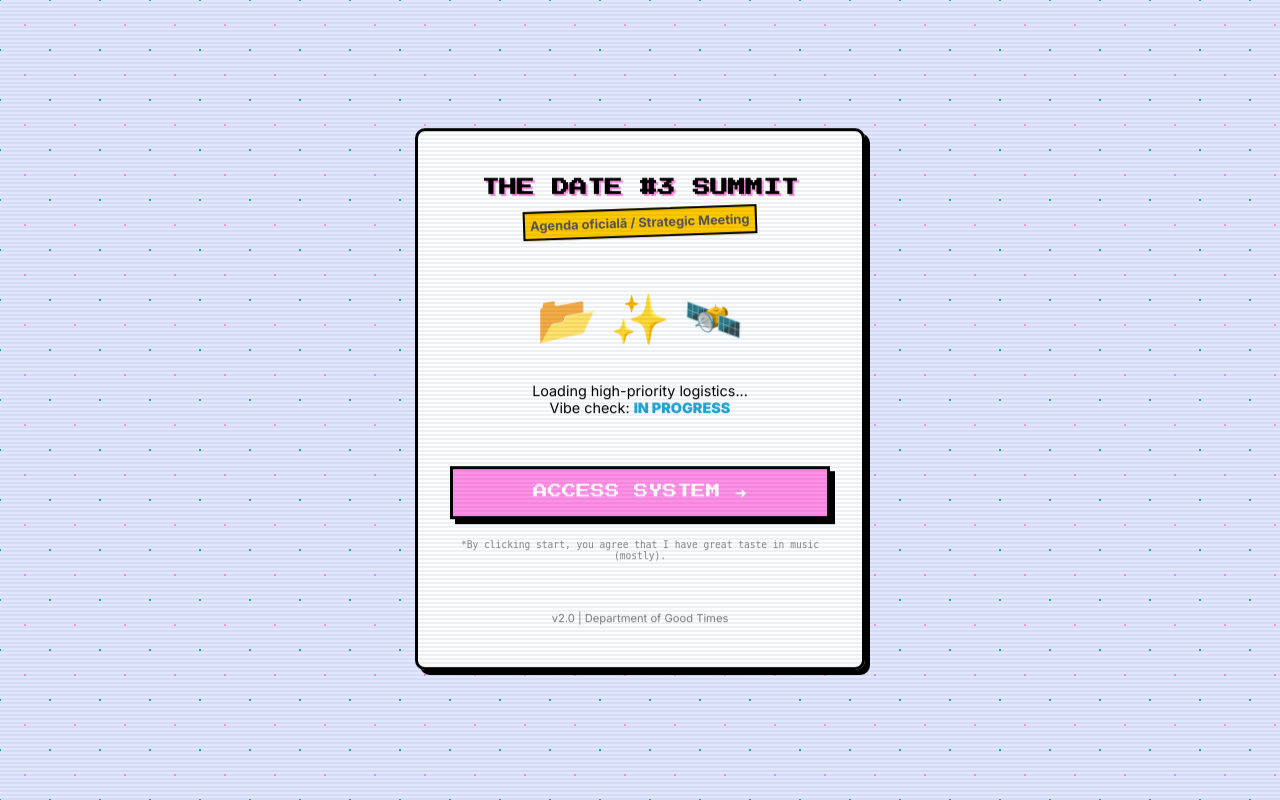
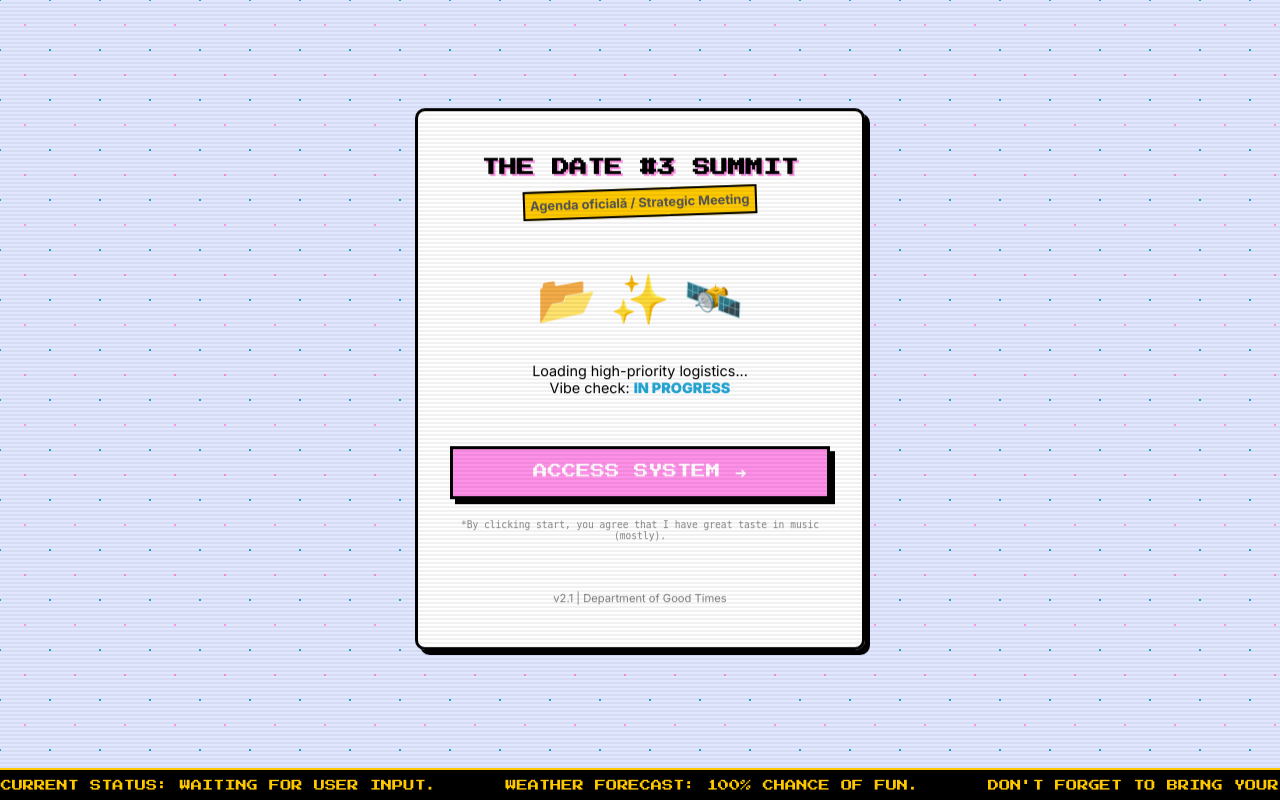
Before and after one commit to JustEdward01/Date3, a Flask app: page / in a window 1280 px wide. Run offline with Flask 3, Linux system fonts and the light colour scheme; some libraries are stand-ins or nearby versions.

Commit message:
Add files via upload

```diff
--- a/templates/index.html
+++ b/templates/index.html
@@ -8,6 +8,8 @@
     <link rel="preconnect" href="https://fonts.googleapis.com">
     <link rel="preconnect" href="https://fonts.gstatic.com" crossorigin>
     <link href="https://fonts.googleapis.com/css2?family=Inter:wght@400;700;900&family=Press+Start+2P&display=swap" rel="stylesheet">
+
+    <script src="https://cdn.jsdelivr.net/npm/canvas-confetti@1.6.0/dist/confetti.browser.min.js"></script>
 
     <style>
         :root {
@@ -25,6 +27,7 @@
         * {
             box-sizing: border-box;
             -webkit-tap-highlight-color: transparent;
+            cursor: crosshair; /* FLAVOR: Cursor tactic */
         }
 
         body {
@@ -43,6 +46,7 @@
             display: flex;
             justify-content: center;
             align-items: center;
+            flex-direction: column;
         }
 
         .scanlines {
@@ -66,7 +70,7 @@
         .main-container {
             width: 90%;
             max-width: 450px;
-            background: rgba(255, 255, 255, 0.9);
+            background: rgba(255, 255, 255, 0.95);
             border: var(--border-thick);
             box-shadow: var(--shadow-hard);
             padding: 2rem;
@@ -74,6 +78,8 @@
             border-radius: 10px;
             backdrop-filter: blur(5px);
             animation: float 6s ease-in-out infinite;
+            z-index: 10;
+            margin-bottom: 40px; /* Spatiu pt ticker */
         }
 
         @keyframes float {
@@ -139,7 +145,8 @@
             padding: 15px 30px;
             border: var(--border-thick);
             box-shadow: var(--shadow-hard);
-            cursor: pointer;
+            cursor: pointer; /* Va fi override de crosshair */
+            cursor: crosshair;
             transition: all 0.2s cubic-bezier(0.18, 0.89, 0.32, 1.28);
             margin-top: 20px;
             text-transform: uppercase;
@@ -170,7 +177,7 @@
             border: var(--border-thick);
             padding: 15px;
             border-radius: 8px;
-            cursor: pointer;
+            cursor: crosshair;
             transition: transform 0.3s cubic-bezier(0.18, 0.89, 0.32, 1.28), background 0.2s;
             position: relative;
             overflow: hidden;
@@ -279,49 +286,61 @@
             50% { opacity: 0; }
         }
 
-        .glitch {
-            position: relative;
+        /* Glitch text */
+        .glitch { position: relative; }
+        .glitch::before, .glitch::after {
+            content: attr(data-text); position: absolute; top: 0; left: 0; width: 100%; height: 100%;
+        }
+        .glitch::before {
+            left: 2px; text-shadow: -1px 0 red; clip: rect(24px, 550px, 90px, 0); animation: glitch-anim-2 3s infinite linear alternate-reverse;
+        }
+        .glitch::after {
+            left: -2px; text-shadow: -1px 0 blue; clip: rect(85px, 550px, 140px, 0); animation: glitch-anim 2.5s infinite linear alternate-reverse;
+        }
+        @keyframes glitch-anim {
+            0% { clip: rect(13px, 9999px, 81px, 0); } 20% { clip: rect(98px, 9999px, 11px, 0); } 40% { clip: rect(3px, 9999px, 58px, 0); }
+            60% { clip: rect(62px, 9999px, 2px, 0); } 80% { clip: rect(24px, 9999px, 95px, 0); } 100% { clip: rect(45px, 9999px, 31px, 0); }
+        }
+        @keyframes glitch-anim-2 {
+            0% { clip: rect(65px, 9999px, 96px, 0); } 20% { clip: rect(9px, 9999px, 4px, 0); } 40% { clip: rect(47px, 9999px, 19px, 0); }
+            60% { clip: rect(83px, 9999px, 73px, 0); } 80% { clip: rect(31px, 9999px, 55px, 0); } 100% { clip: rect(94px, 9999px, 18px, 0); }
         }
 
-        .glitch::before, .glitch::after {
-            content: attr(data-text);
-            position: absolute;
-            top: 0;
-            left: 0;
+        /* --- FLAVOR: SCROLLING TICKER --- */
+        .ticker-wrap {
+            position: fixed;
+            bottom: 0;
             width: 100%;
-            height: 100%;
+            overflow: hidden;
+            height: 30px;
+            background-color: var(--dark);
+            padding-left: 100%;
+            box-sizing: content-box;
+            border-top: 2px solid var(--accent);
+            z-index: 1000;
         }
 
-        .glitch::before {
-            left: 2px;
-            text-shadow: -1px 0 red;
-            clip: rect(24px, 550px, 90px, 0);
-            animation: glitch-anim-2 3s infinite linear alternate-reverse;
+        .ticker {
+            display: inline-block;
+            height: 30px;
+            line-height: 30px;
+            white-space: nowrap;
+            padding-right: 100%;
+            box-sizing: content-box;
+            animation: ticker 20s linear infinite;
         }
 
-        .glitch::after {
-            left: -2px;
-            text-shadow: -1px 0 blue;
-            clip: rect(85px, 550px, 140px, 0);
-            animation: glitch-anim 2.5s infinite linear alternate-reverse;
+        .ticker__item {
+            display: inline-block;
+            padding: 0 2rem;
+            font-size: 0.7rem;
+            color: var(--accent);
+            font-family: 'Press Start 2P', cursive;
         }
 
-        @keyframes glitch-anim {
-            0% { clip: rect(13px, 9999px, 81px, 0); }
-            20% { clip: rect(98px, 9999px, 11px, 0); }
-            40% { clip: rect(3px, 9999px, 58px, 0); }
-            60% { clip: rect(62px, 9999px, 2px, 0); }
-            80% { clip: rect(24px, 9999px, 95px, 0); }
-            100% { clip: rect(45px, 9999px, 31px, 0); }
-        }
-
-        @keyframes glitch-anim-2 {
-            0% { clip: rect(65px, 9999px, 96px, 0); }
-            20% { clip: rect(9px, 9999px, 4px, 0); }
-            40% { clip: rect(47px, 9999px, 19px, 0); }
-            60% { clip: rect(83px, 9999px, 73px, 0); }
-            80% { clip: rect(31px, 9999px, 55px, 0); }
-            100% { clip: rect(94px, 9999px, 18px, 0); }
+        @keyframes ticker {
+            0% { transform: translate3d(0, 0, 0); }
+            100% { transform: translate3d(-100%, 0, 0); }
         }
 
     </style>
@@ -348,7 +367,7 @@
                 Vibe check: <span style="color:var(--secondary); font-weight:900;">IN PROGRESS</span>
             </p>
 
-            <button class="btn-retro" onclick="goToScreen2()">ACCESS SYSTEM ➜</button>
+            <button class="btn-retro" onclick="startExperience()">ACCESS SYSTEM ➜</button>
 
             <p class="disclaimer">
                 *By clicking start, you agree that I have great taste in music (mostly).
@@ -364,12 +383,12 @@
                     <div class="card-header">
                         <div class="card-title">
                             <span class="card-emoji">☕</span>
-                            <div>Facem Yapping profesional</div>
+                            <div>Lore Dumping Session</div>
                         </div>
                         <span class="card-badge">CLASSY</span>
                     </div>
                     <div class="card-desc">
-                        Ne luam doza zilnica de  cafea la Shake? Still in the talks for it.
+                        Ne luam cafea/ceva bun și facem "Yapping" intensiv. Eu aduc bârfa, tu aduci prezența.
                     </div>
                 </div>
 
@@ -377,12 +396,12 @@
                     <div class="card-header">
                         <div class="card-title">
                             <span class="card-emoji">🚶‍♂️</span>
-                            <div>Plimbare simpla</div>
+                            <div>Side Quest: Urban Explore</div>
                         </div>
-                        <span class="card-badge">EXPLORE</span>
+                        <span class="card-badge">DLC</span>
                     </div>
                     <div class="card-desc">
-                        Side quest prin oraș. Plimbare prin targul de craciun sau de ce nu patinoar? (iti iau pufuleti cu pizza).
+                        Plimbare tactică + căutare snacks. Poate Târgul de Crăciun? (Îți iau pufuleți dacă ești cuminte).
                     </div>
                 </div>
 
@@ -390,12 +409,12 @@
                     <div class="card-header">
                         <div class="card-title">
                             <span class="card-emoji">🍿</span>
-                            <div>Movie</div>
+                            <div>Trauma Bonding (Film)</div>
                         </div>
                         <span class="card-badge">THRILLER</span>
                     </div>
                     <div class="card-desc">
-                        Mergem la filmul cinci nopti la freddy, hau hau hau.
+                        Mergem la FNAF. Șanse de supraviețuire: 50%. Șanse să țip eu: 100%.
                     </div>
                 </div>
             </div>
@@ -417,7 +436,7 @@
         </div>
 
         <footer id="secret-footer">
-            v2.0 | Department of Good Times
+            v2.1 | Department of Good Times
             <div class="hidden-dlc" id="dlc-msg">
                 🏆 ACHIEVEMENT UNLOCKED: Îți iau și desert.
             </div>
@@ -425,10 +444,50 @@
 
     </div>
 
+    <div class="ticker-wrap">
+        <div class="ticker">
+            <div class="ticker__item">BREAKING NEWS: MAJOR VIBE SHIFT DETECTED.</div>
+            <div class="ticker__item">CURRENT STATUS: WAITING FOR USER INPUT.</div>
+            <div class="ticker__item">WEATHER FORECAST: 100% CHANCE OF FUN.</div>
+            <div class="ticker__item">DON'T FORGET TO BRING YOUR SMILE.</div>
+            <div class="ticker__item">SYSTEM OPTIMIZED FOR CUTENESS.</div>
+        </div>
+    </div>
+
     <script>
         let selectedChoice = null;
 
-        function goToScreen2() {
+        // --- AUDIO ENGINE (Synthesized sounds, no files needed) ---
+        const audioCtx = new (window.AudioContext || window.webkitAudioContext)();
+
+        function playBeep(freq = 600, type = 'sine', duration = 0.1) {
+            if (audioCtx.state === 'suspended') audioCtx.resume();
+            const osc = audioCtx.createOscillator();
+            const gainNode = audioCtx.createGain();
+            osc.type = type;
+            osc.frequency.value = freq;
+            osc.connect(gainNode);
+            gainNode.connect(audioCtx.destination);
+            osc.start();
+            gainNode.gain.exponentialRampToValueAtTime(0.00001, audioCtx.currentTime + duration);
+            osc.stop(audioCtx.currentTime + duration);
+        }
+
+        function playSuccessSound() {
+            playBeep(400, 'square', 0.1);
+            setTimeout(() => playBeep(600, 'square', 0.1), 100);
+            setTimeout(() => playBeep(1000, 'square', 0.3), 200);
+        }
+
+        function playHoverSound() {
+             // Very subtle click
+             playBeep(800, 'sine', 0.05);
+        }
+
+        // --- LOGIC ---
+
+        function startExperience() {
+            playBeep(600, 'triangle', 0.1); // Click sound
             document.getElementById('screen-1').classList.remove('active');
             setTimeout(() => {
                 document.getElementById('screen-2').classList.add('active');
@@ -436,6 +495,7 @@
         }
 
         function selectOption(card, choiceName) {
+            playHoverSound(); // Sound effect
             document.querySelectorAll('.option-card').forEach(c => c.classList.remove('selected'));
             card.classList.add('selected');
             selectedChoice = choiceName;
@@ -446,27 +506,38 @@
             const errorMsg = document.getElementById('error-message');
 
             if (!selectedChoice) {
+                playBeep(150, 'sawtooth', 0.3); // Error buzz
                 errorMsg.style.display = 'block';
                 return;
             }
 
-            // --- ASTA ESTE PARTEA CARE LIPSEA SAU ERA GRESITA ---
-            // Trimite datele catre server (Python)
+            // FLAVOR: Confetti & Sound
+            playSuccessSound();
+            confetti({
+                particleCount: 150,
+                spread: 70,
+                origin: { y: 0.6 },
+                colors: ['#FF90E8', '#23A6D5', '#FFC900']
+            });
+
+            // Send data
             fetch('/choice', {
                 method: 'POST',
-                headers: {
-                    'Content-Type': 'application/json',
-                },
+                headers: { 'Content-Type': 'application/json' },
                 body: JSON.stringify({ option: selectedChoice }),
             })
             .then(response => response.json())
             .then(data => console.log('Sent:', data))
             .catch((error) => console.error('Error:', error));
-            // ----------------------------------------------------
 
             document.getElementById('screen-2').classList.remove('active');
             document.getElementById('final-screen').classList.add('active');
         }
+
+        // Hover Sounds for cards
+        document.querySelectorAll('.option-card, .btn-retro').forEach(el => {
+            el.addEventListener('mouseenter', () => playHoverSound());
+        });
 
         // Easter Egg Logic
         const footer = document.getElementById('secret-footer');
@@ -476,6 +547,7 @@
         // Mouse events
         footer.addEventListener('mouseenter', () => {
             hoverTimer = setTimeout(() => {
+                playBeep(1200, 'sine', 0.2); // Secret sound
                 dlcMsg.style.display = 'block';
             }, 2000);
         });
@@ -488,6 +560,7 @@
         // Touch events
         footer.addEventListener('touchstart', () => {
             hoverTimer = setTimeout(() => {
+                playBeep(1200, 'sine', 0.2);
                 dlcMsg.style.display = 'block';
             }, 2000);
         });
```
